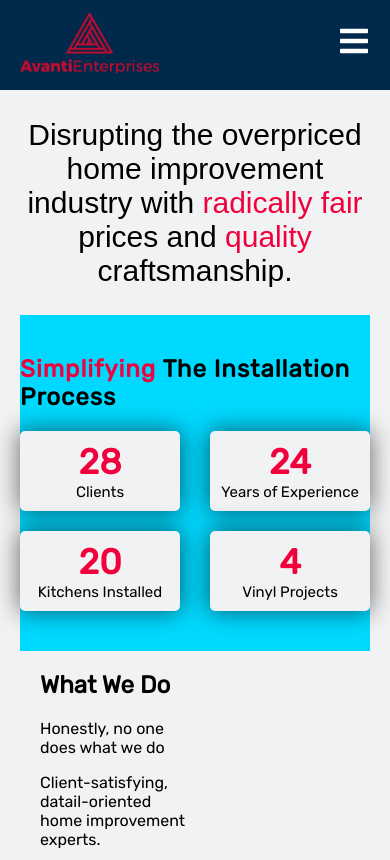
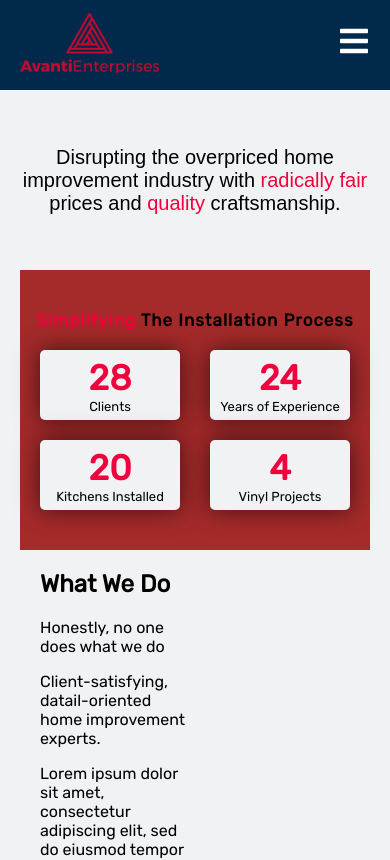
Before and after one commit to propitive/avanti-enterprises, a React (Create React App) app: page /about-us in a window 390 px wide. Shown: the top 860 px of the page. Built offline with nearby package versions, Linux system fonts and the light colour scheme; a web font is replaced by a local one.

Commit message:
about header subtitle is now responsive

```diff
--- a/src/components/About/About.css
+++ b/src/components/About/About.css
@@ -284,6 +284,9 @@
   .about__showcase {
     background-color: rgb(0, 217, 255);
   }
+  .about__header__subtitle {
+    font-size: 28px;
+  }
   .about__showcase-header {
     font-size: 24px;
   }
@@ -302,3 +305,107 @@
     font-size: 15px;
   }
 }
+
+@media screen and (max-width: 520px) {
+  .about__showcase {
+    background-color: rgb(51, 0, 255);
+  }
+  .about__header {
+    height: 200px;
+  }
+  .about__header__subtitle {
+    font-size: 25px;
+  }
+  .about__showcase-header {
+    font-size: 22px;
+  }
+  .about__showcase-items {
+    width: 310px;
+    height: 160px;
+  }
+  .about__showcase-item {
+    width: 120px;
+    height: 60px;
+  }
+  .about__showcase-item__subtitle {
+    font-size: 13px;
+  }
+}
+
+@media screen and (max-width: 483px) {
+  .about__showcase {
+    background-color: green;
+  }
+  .about__header {
+    height: 180px;
+  }
+  .about__header__subtitle {
+    font-size: 23px;
+  }
+  .about__showcase-header {
+    font-size: 20px;
+  }
+  .about__showcase-items {
+    width: 310px;
+    height: 160px;
+  }
+  .about__showcase-item {
+    width: 120px;
+    height: 60px;
+  }
+  .about__showcase-item__subtitle {
+    font-size: 13px;
+  }
+}
+
+@media screen and (max-width: 450px) {
+  .about__showcase {
+    background-color: teal;
+  }
+  .about__header__subtitle {
+    font-size: 22px;
+  }
+  .about__showcase-header {
+    font-size: 19px;
+  }
+  .about__showcase-items {
+    width: 310px;
+    height: 160px;
+  }
+  .about__showcase-item {
+    width: 120px;
+    height: 60px;
+  }
+  .about__showcase-item__subtitle {
+    font-size: 13px;
+  }
+}
+
+@media screen and (max-width: 425px) {
+  .about__showcase {
+    background-color: brown;
+  }
+  .about__header__subtitle {
+    font-size: 21px;
+  }
+  .about__showcase-header {
+    font-size: 17px;
+  }
+  .about__showcase-items {
+    width: 310px;
+    height: 160px;
+  }
+  .about__showcase-item {
+    width: 120px;
+    height: 60px;
+  }
+  .about__showcase-item__subtitle {
+    font-size: 13px;
+  }
+}
+
+@media screen and (max-width: 390px) {
+  .about__header__subtitle {
+    font-size: 20px;
+  }
+}
```
